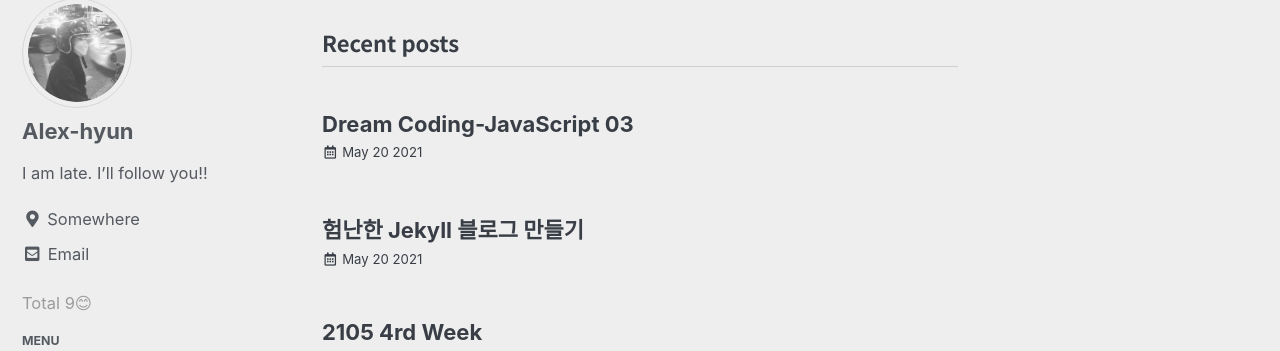
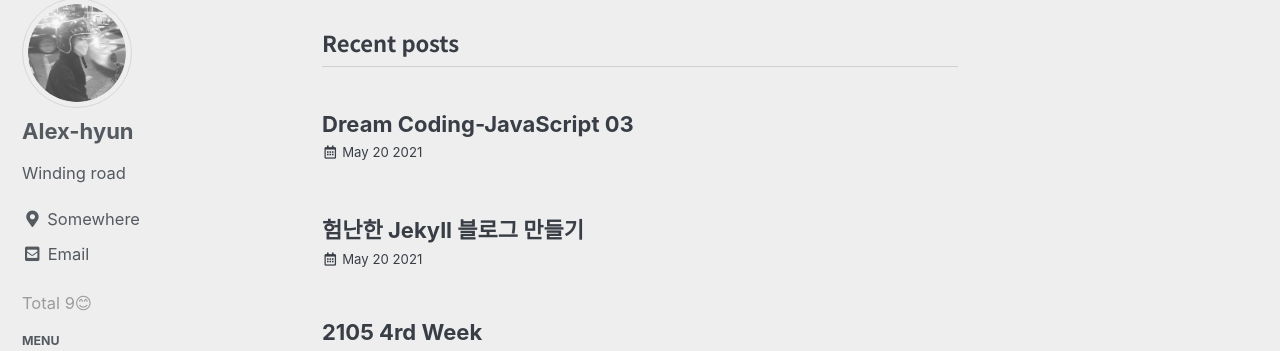
Before and after one commit to h-alex2/h-alex2.github.io, a Jekyll site: the page built from index.html, in a window 1280 px wide. Shown: the part 113-464 px from the top of the page. Built offline with Jekyll 4.4.1, drawn with Linux system fonts in a browser that asks for light colours; cached includes are drawn as plain includes; the list of posts is cut into pages by our own code.

Commit message:
Update _config.yml

```diff
--- a/_config.yml
+++ b/_config.yml
@@ -85,7 +85,7 @@ analytics:
 author:
   name             : "Alex-hyun"
   avatar           : "/assets/profile-gray.png"
-  bio              : "I am late. I'll follow you!!"
+  bio              : "Winding road"
   location         : "Somewhere"
   email            : "glowhyun1@gmail.com"
   links:
```
